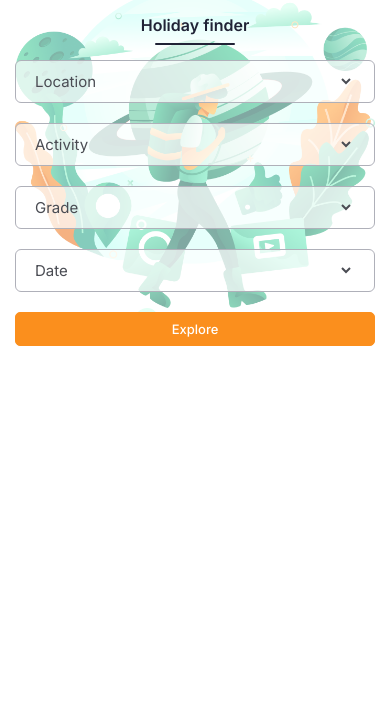
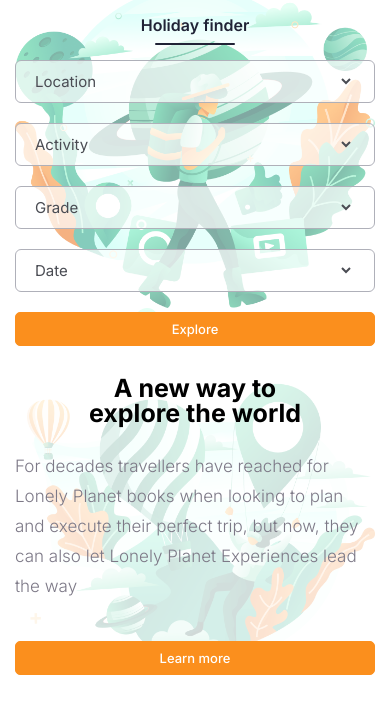
Before and after one commit to UlugbekMirdadayev/travel, a plain HTML site: page index.html in a window 390 px wide. Shown: the part 120-834 px from the top of the page. Drawn offline with Linux system fonts and the light colour scheme.

Commit message:
update assets/style/index.css, media.css and index.html

```diff
--- a/assets/style/index.css
+++ b/assets/style/index.css
@@ -96,6 +96,10 @@
   gap: 145px;
 }
 
+.reverse {
+  flex-direction: row-reverse;
+}
+
 .intro .left {
   width: 50%;
 }
@@ -166,3 +170,25 @@
   max-width: 680px;
   object-fit: contain;
 }
+
+/* section second */
+
+.title_section {
+  color: rgb(0, 0, 0);
+  font-size: 36px;
+  font-weight: 700;
+  line-height: 50px;
+  margin-bottom: 20px;
+}
+
+.description {
+  color: rgb(125, 121, 135);
+  font-size: 17px;
+  font-weight: 300;
+  line-height: 30px;
+}
+
+.section_btn{
+  padding: 15px 35px;
+  margin-top: 40px;
+}
--- a/assets/style/media.css
+++ b/assets/style/media.css
@@ -70,6 +70,9 @@
     background-size: contain;
     margin-bottom: 70px;
   }
+  .intro.reverse {
+    background-image: url("../images/section.png");
+  }
   .intro .left,
   .intro .right {
     width: 100%;
@@ -80,6 +83,9 @@
 
   .intro .left {
     background-color: rgba(255, 255, 255, 0.5);
+  }
+  .intro.reverse .left {
+    background-color: rgba(255, 255, 255, 0.82);
   }
   .intro .left form .form-group .form-control {
     background-color: rgba(255, 255, 255, 0.7);
@@ -103,6 +109,13 @@
 @media (max-width: 520px) {
   .container {
     max-width: 420px;
+  }
+  .title_section {
+    font-size: 25px;
+    line-height: 1;
+    margin-bottom: 25px;
+    text-align: center;
+    text-wrap: balance;
   }
 }
 
@@ -154,6 +167,9 @@
     border-radius: 5px;
     font-size: 13px;
   }
+  .section_btn {
+    width: 100%;
+  }
 }
 
 @media (max-width: 375px) {
--- a/index.html
+++ b/index.html
@@ -60,6 +60,20 @@
           <img src="./assets/images/intro.png" alt="intro" />
         </div>
       </section>
+      <section class="intro reverse">
+        <div class="left">
+          <h3 class="title_section">A new way to explore the world</h3>
+          <p class="description">
+            For decades travellers have reached for Lonely Planet books when
+            looking to plan and execute their perfect trip, but now, they can
+            also let Lonely Planet Experiences lead the way
+          </p>
+          <button class="btn section_btn">Learn more</button>
+        </div>
+        <div class="right">
+          <img src="./assets/images/section.png" alt="section" />
+        </div>
+      </section>
     </div>
   </body>
 </html>
```
Also changed, not shown: assets/images/section.png (added).
